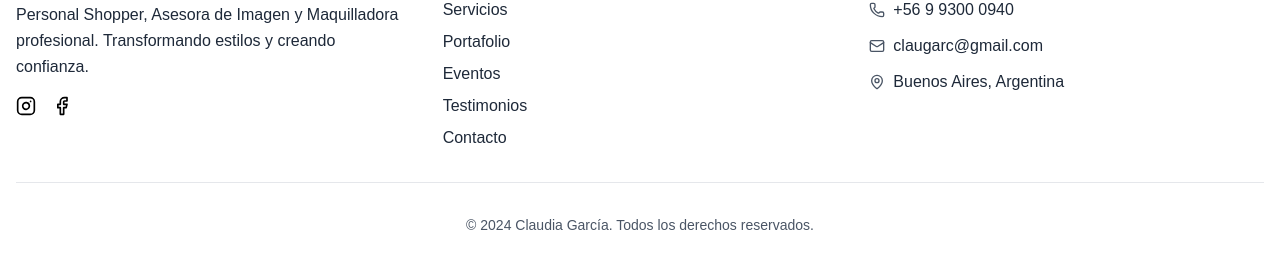
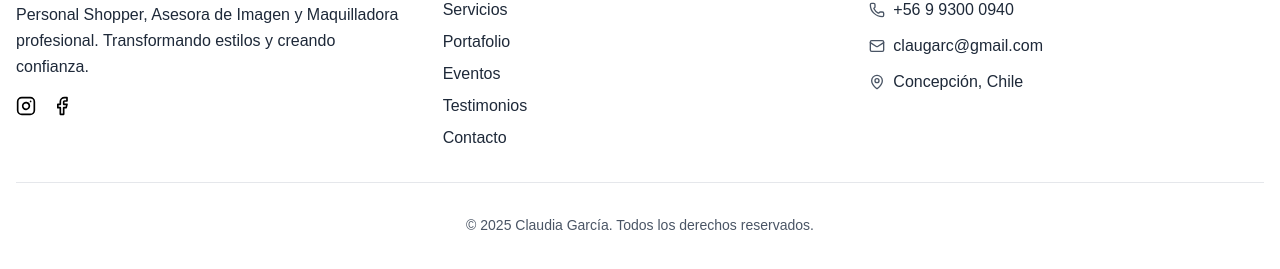
Before and after one commit to dimichiko/Pagina-Claudia-Garcia, a Next.js app: page / in a window 1280 px wide. Shown: the part 2127-2396 px from the top of the page. Built offline with nearby package versions, Linux system fonts and the light colour scheme.

Commit message:
Actualizar ubicación a Concepción, Chile y año a 2025

```diff
--- a/src/components/Footer.tsx
+++ b/src/components/Footer.tsx
@@ -81,7 +81,7 @@ export default function Footer() {
               </div>
               <div className="flex items-center justify-center md:justify-start space-x-2">
                 <MapPin size={16} className="text-gray-600" />
-                <span className="text-gray-800">Buenos Aires, Argentina</span>
+                <span className="text-gray-800">Concepción, Chile</span>
               </div>
             </div>
           </div>
@@ -90,7 +90,7 @@ export default function Footer() {
         {/* Bottom Bar */}
         <div className="border-t border-gray-200 mt-8 pt-8 text-center">
           <p className="text-gray-600 text-sm">
-            © 2024 Claudia García. Todos los derechos reservados.
+            © 2025 Claudia García. Todos los derechos reservados.
           </p>
         </div>
       </div>
```
